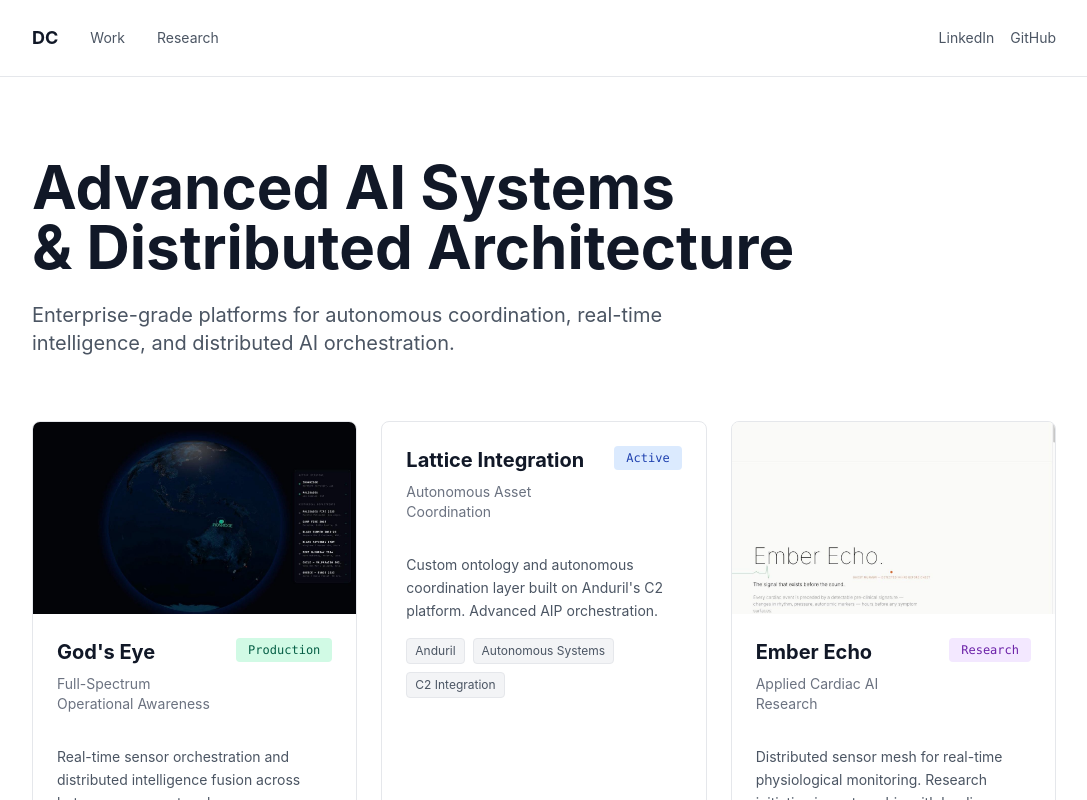
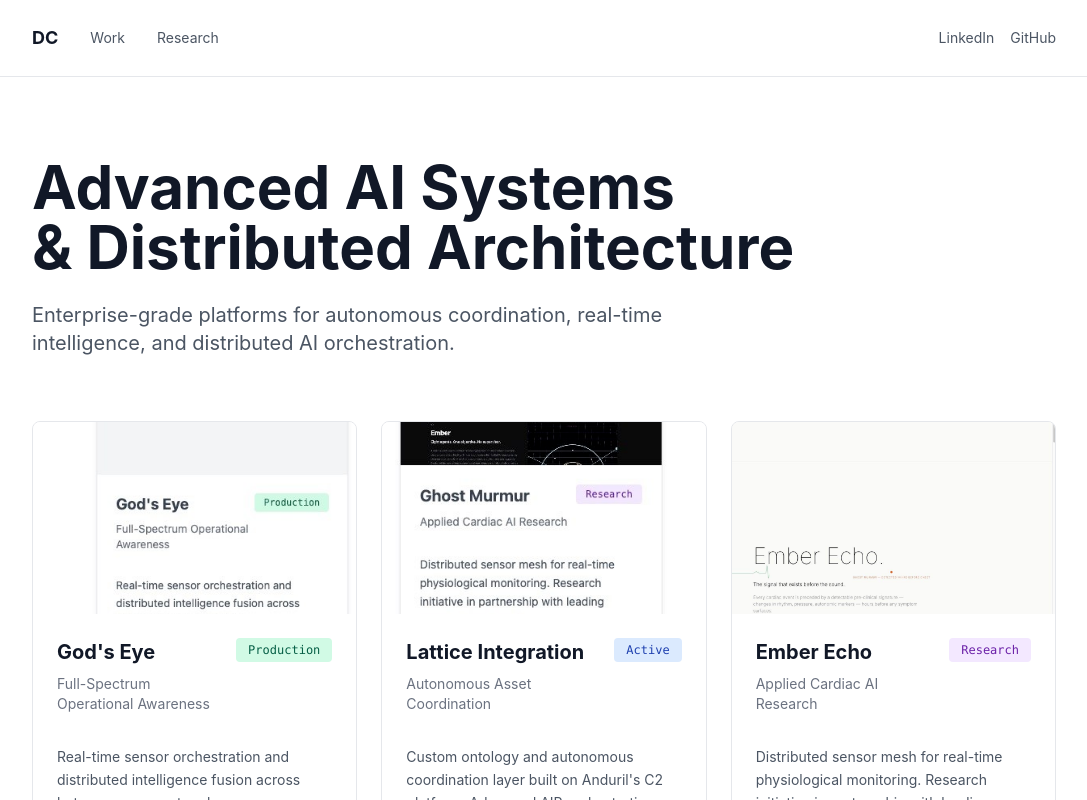
Before and after one commit to deviecall-design/damien-portfolio, a Next.js app: page / in a window 1280 px wide. Shown: the top 800 px of the page, without its empty margins (96-1183 px from the left). Built offline with nearby package versions, Linux system fonts and the light colour scheme.

Commit message:
Add God's Eye and Menace-1 images to portfolio cards

```diff
--- a/app/page.tsx
+++ b/app/page.tsx
@@ -28,6 +28,7 @@ export default function Home() {
       description: 'Custom ontology and autonomous coordination layer built on Anduril\'s C2 platform. Advanced AIP orchestration.',
       tags: ['Anduril', 'Autonomous Systems', 'C2 Integration'],
       status: 'Active',
+      image: '/press-images/menace-1-container.jpg',
       onLearnMore: () => setActiveModal('lattice-integration')
     },
     {
```
Also changed, not shown: public/press-images/godseye-globe.jpg, public/press-images/menace-1-container.jpg (added).
